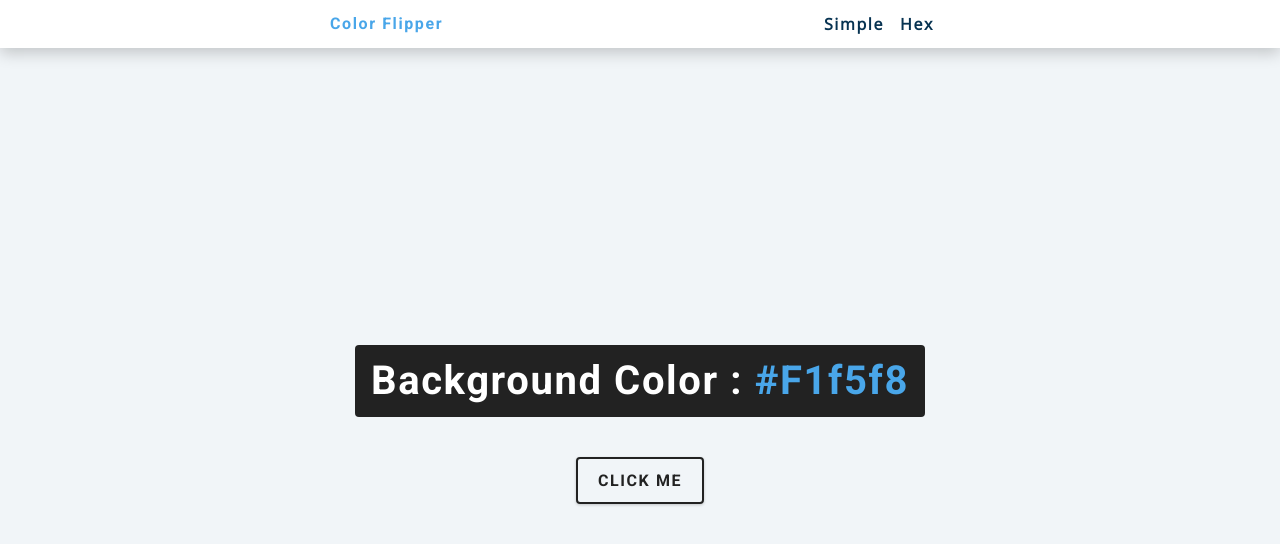
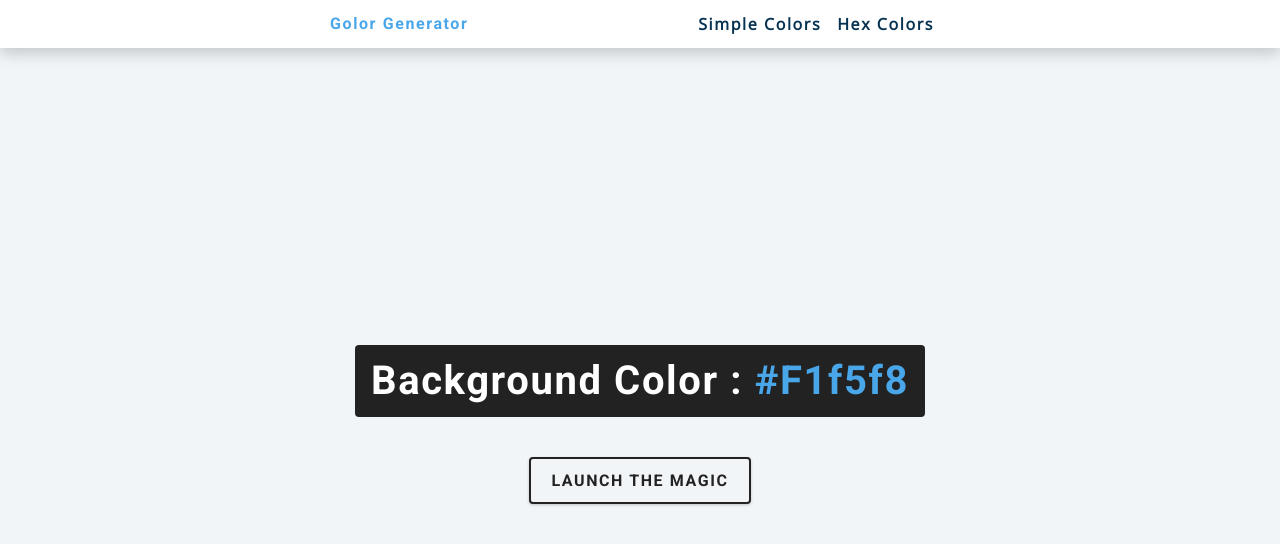
Before and after one commit to IyedZammeli/colors-generator-in-js, a plain HTML site: page hex.html in a window 1280 px wide. Drawn offline with nearby package versions, Linux system fonts and the light colour scheme.

Commit message:
adding hex.html

```diff
--- a/hex.html
+++ b/hex.html
@@ -14,17 +14,17 @@
   <body>
     <nav>
       <div class="nav-center">
-        <h4>color flipper</h4>
+        <h4>Golor Generator</h4>
         <ul class="nav-links">
-          <li><a href="index.html">simple</a></li>
-          <li><a href="hex.html">hex</a></li>
+          <li><a href="index.html">Simple Colors</a></li>
+          <li><a href="hex.html">Hex Colors</a></li>
         </ul>
       </div>
     </nav>
     <main>
       <div class="container">
-        <h2>background color : <span class="color">#f1f5f8</span></h2>
-        <button class="btn btn-hero" id="btn">click me</button>
+        <h2>Background color : <span class="color">#f1f5f8</span></h2>
+        <button class="btn btn-hero" id="btn">Launch the magic</button>
       </div>
     </main>
     <!-- javascript -->
```
